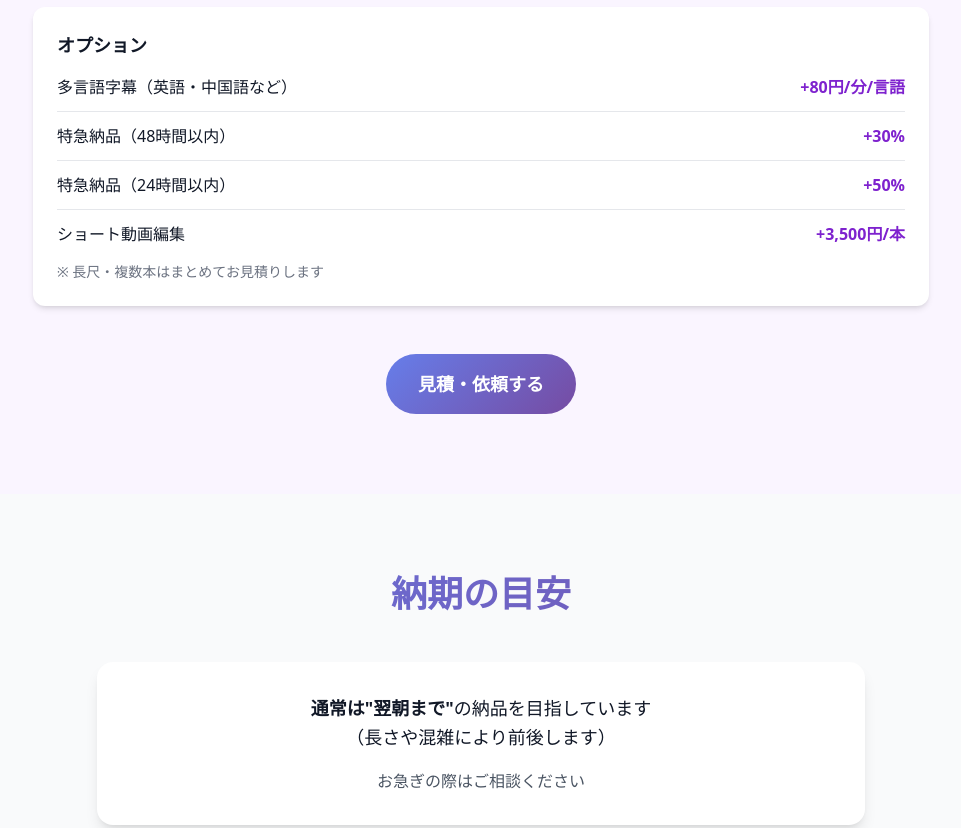
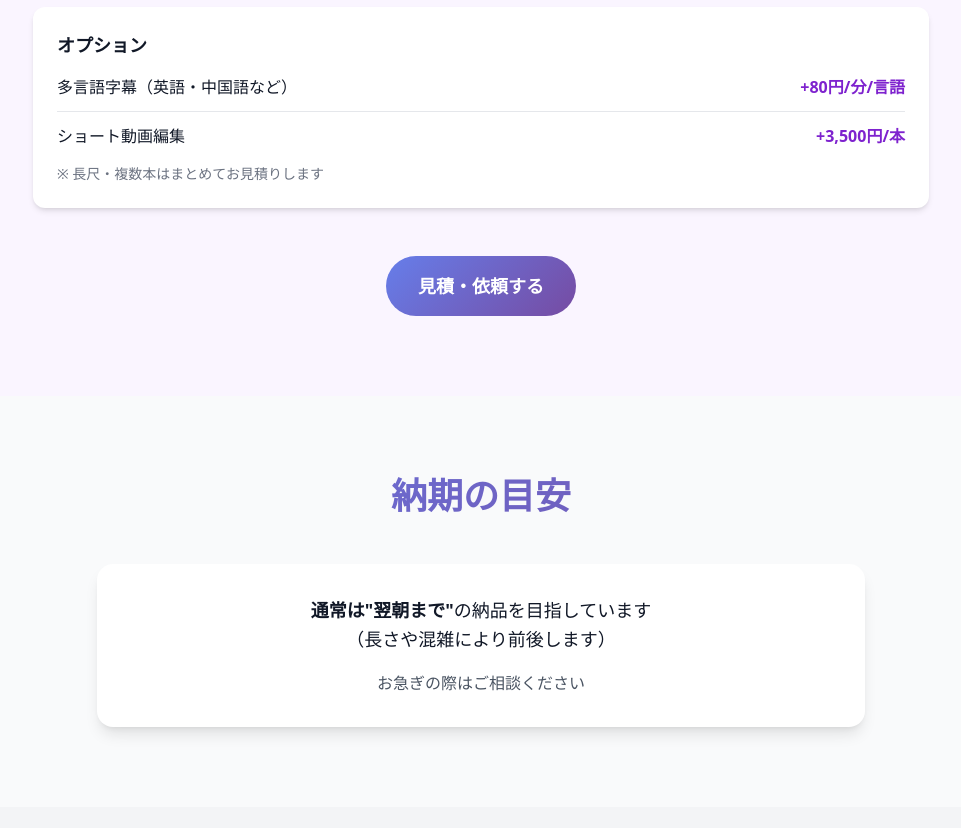
Before and after one commit to plainfox/asamade-site, a plain HTML site: page index.html in a window 1280 px wide. Shown: the part 3480-4308 px from the top of the page, without its empty margins (159-1120 px from the left). Drawn offline with nearby package versions, Linux system fonts and the light colour scheme.

Commit message:
Update index.html

```diff
--- a/index.html
+++ b/index.html
@@ -215,14 +215,6 @@
                                 <span>多言語字幕（英語・中国語など）</span>
                                 <span class="font-semibold text-purple-700">+80円/分/言語</span>
                             </div>
-                            <div class="flex justify-between items-center pb-3 border-b">
-                                <span>特急納品（48時間以内）</span>
-                                <span class="font-semibold text-purple-700">+30%</span>
-                            </div>
-                            <div class="flex justify-between items-center pb-3 border-b">
-                                <span>特急納品（24時間以内）</span>
-                                <span class="font-semibold text-purple-700">+50%</span>
-                            </div>
                             <div class="flex justify-between items-center">
                                 <span>ショート動画編集</span>
                                 <span class="font-semibold text-purple-700">+3,500円/本</span>
@@ -283,6 +275,12 @@
                         <summary class="p-6 cursor-pointer font-semibold hover:bg-gray-50">無料トライアルはありますか？</summary>
                         <div class="px-6 pb-6 text-gray-600">
                             現在は行っていません。5分単位の従量制で小さく始めていただけます。
+                        </div>
+                    </details>
+                    <details class="bg-white rounded-lg shadow-md">
+                        <summary class="p-6 cursor-pointer font-semibold hover:bg-gray-50">急ぎ対応はできますか？</summary>
+                        <div class="px-6 pb-6 text-gray-600">
+                            可能な範囲で調整します。まずはご相談ください。（追加費用が発生する場合があります）
                         </div>
                     </details>
                     <details class="bg-white rounded-lg shadow-md">
```
